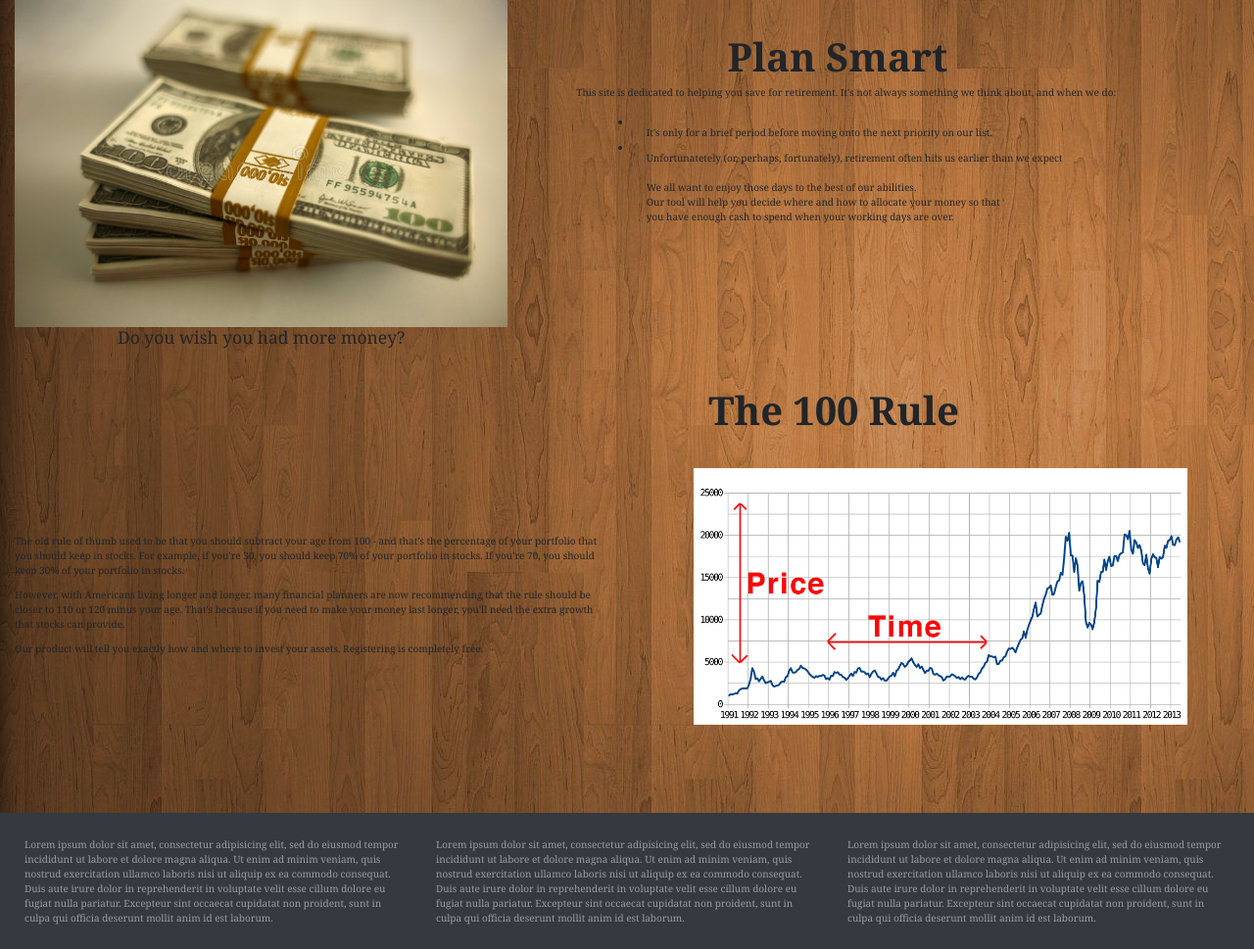
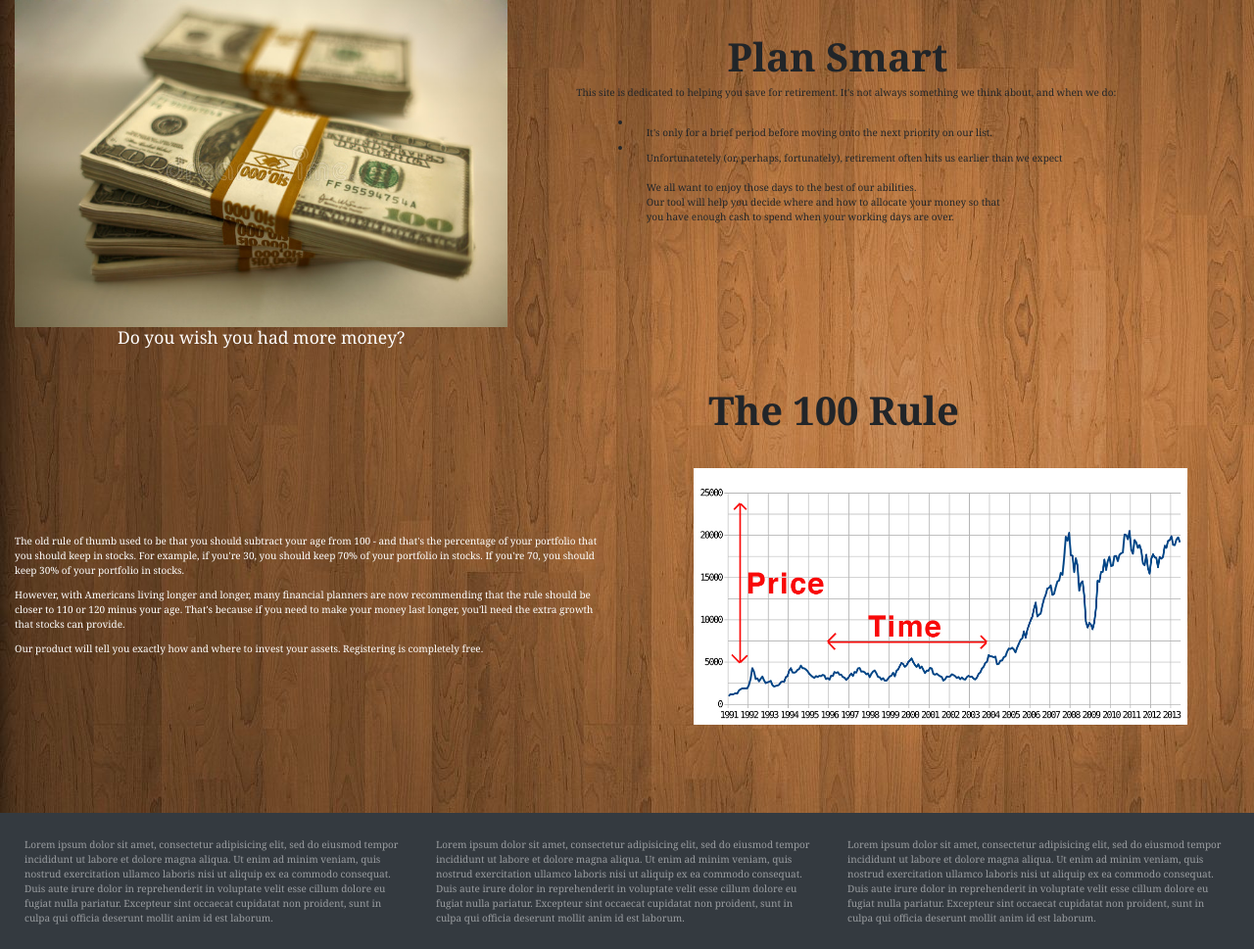
Before and after one commit to MattDevOps/Allocate-Your-Funds, a Flask app: page / in a window 1280 px wide; the page is wider, and only the part inside the window is pictured. Shown: the part 113-1082 px from the top of that part at 98% size. Run offline with Flask 2, Linux system fonts and the light colour scheme; some libraries are stand-ins or nearby versions.

Commit message:
adjusted text to white on index'

```diff
--- a/app/static/css/main.css
+++ b/app/static/css/main.css
@@ -16,6 +16,10 @@ body {
 
 .pic_text {
   padding-top: 35px;
+}
+
+.white-text {
+  color: white;
 }
 
 figcaption {
--- a/app/templates/index.html
+++ b/app/templates/index.html
@@ -8,7 +8,7 @@
     <figure class="imgsize">
       <img class="center" src="https://raw.githubusercontent.com/mattstermh93/Allocate-Your-Funds/master/img/bundles-cash-6317739.jpg" alt="Image" width="100%">
       <figcaption>
-      <h3>Do you wish you had more money?</h3>
+      <h3 class="white-text">Do you wish you had more money?</h3>
     </figcaption>
   </figure>
 </div>
@@ -27,9 +27,9 @@
 </div> <!--end main second row -->
 <div class="row extra-margin">
 <div class="col-md-6 pic_text top_pad">
-<p>The old rule of thumb used to be that you should subtract your age from 100 - and that's the percentage of your portfolio that you should keep in stocks. For example, if you're 30, you should keep 70% of your portfolio in stocks. If you're 70, you should keep 30% of your portfolio in stocks. </p>
-<p>However, with Americans living longer and longer, many financial planners are now recommending that the rule should be closer to 110 or 120 minus your age. That's because if you need to make your money last longer, you'll need the extra growth that stocks can provide.</p>
-<p>Our product will tell you exactly how and where to invest your assets. Registering is completely free.
+<p class="white-text">The old rule of thumb used to be that you should subtract your age from 100 - and that's the percentage of your portfolio that you should keep in stocks. For example, if you're 30, you should keep 70% of your portfolio in stocks. If you're 70, you should keep 30% of your portfolio in stocks. </p>
+<p class="white-text">However, with Americans living longer and longer, many financial planners are now recommending that the rule should be closer to 110 or 120 minus your age. That's because if you need to make your money last longer, you'll need the extra growth that stocks can provide.</p>
+<p class="white-text">Our product will tell you exactly how and where to invest your assets. Registering is completely free.
 
 </div>
 <div class="col-md-5 container">
@@ -44,19 +44,4 @@
   </div> <!-- second image, bottom row, reverse of the previous dib -->
 </div> <!-- container end -->
 </main>
-
-<!-- <footer>
-<div class="row">
-<div class="col-md-4">
-  Lorem ipsum dolor sit amet, consectetur adipisicing elit, sed do eiusmod tempor incididunt ut labore et dolore magna aliqua. Ut enim ad minim veniam, quis nostrud exercitation ullamco laboris nisi ut aliquip ex ea commodo consequat. Duis aute irure dolor in reprehenderit in voluptate velit esse cillum dolore eu fugiat nulla pariatur. Excepteur sint occaecat cupidatat non proident, sunt in culpa qui officia deserunt mollit anim id est laborum.
-</div>
-  <div class="col-md-4">
-  Lorem ipsum dolor sit amet, consectetur adipisicing elit, sed do eiusmod tempor incididunt ut labore et dolore magna aliqua. Ut enim ad minim veniam, quis nostrud exercitation ullamco laboris nisi ut aliquip ex ea commodo consequat. Duis aute irure dolor in reprehenderit in voluptate velit esse cillum dolore eu fugiat nulla pariatur. Excepteur sint occaecat cupidatat non proident, sunt in culpa qui officia deserunt mollit anim id est laborum.
-</div>
-  <div class="col-md-4">
-  Lorem ipsum dolor sit amet, consectetur adipisicing elit, sed do eiusmod tempor incididunt ut labore et dolore magna aliqua. Ut enim ad minim veniam, quis nostrud exercitation ullamco laboris nisi ut aliquip ex ea commodo consequat. Duis aute irure dolor in reprehenderit in voluptate velit esse cillum dolore eu fugiat nulla pariatur. Excepteur sint occaecat cupidatat non proident, sunt in culpa qui officia deserunt mollit anim id est laborum.
-  </div>
-</div>
-</div>
-</footer> -->
 {% endblock %}
```
